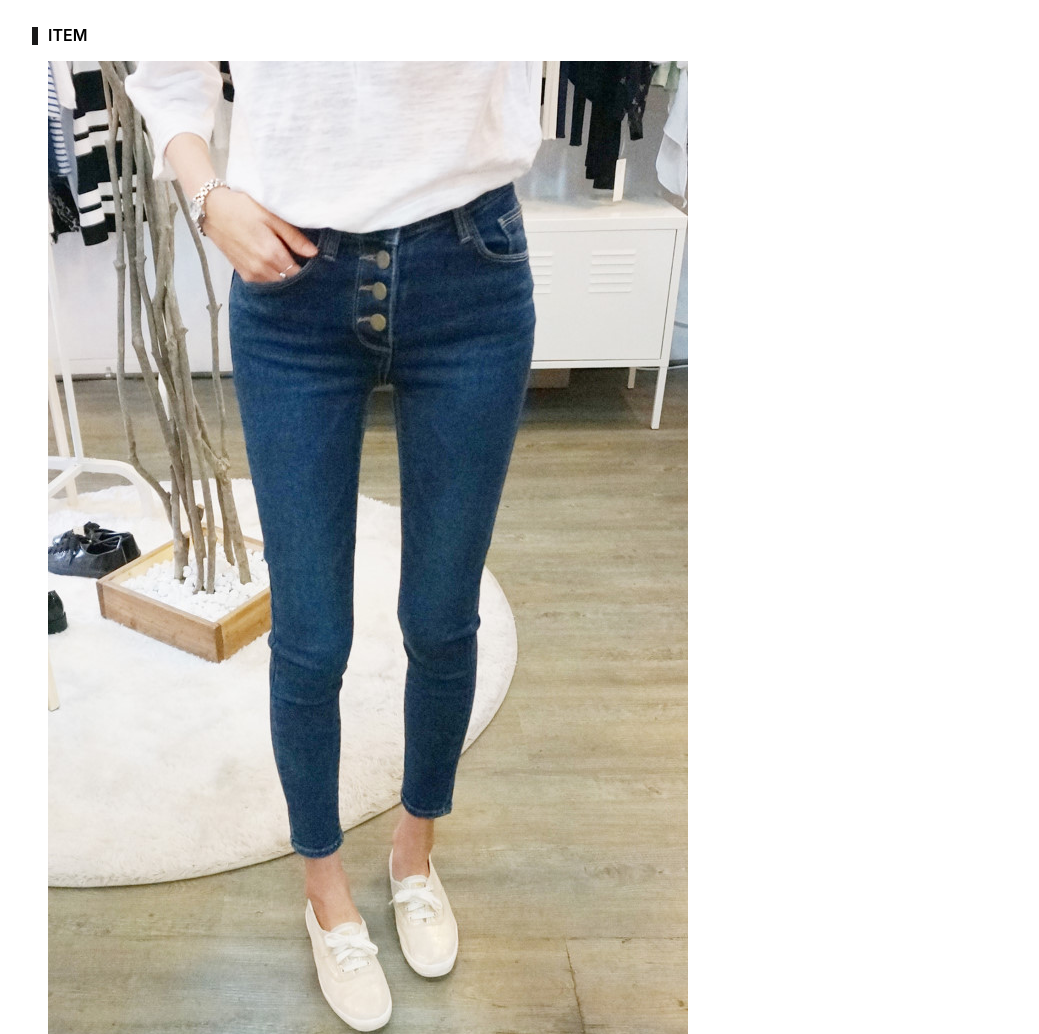
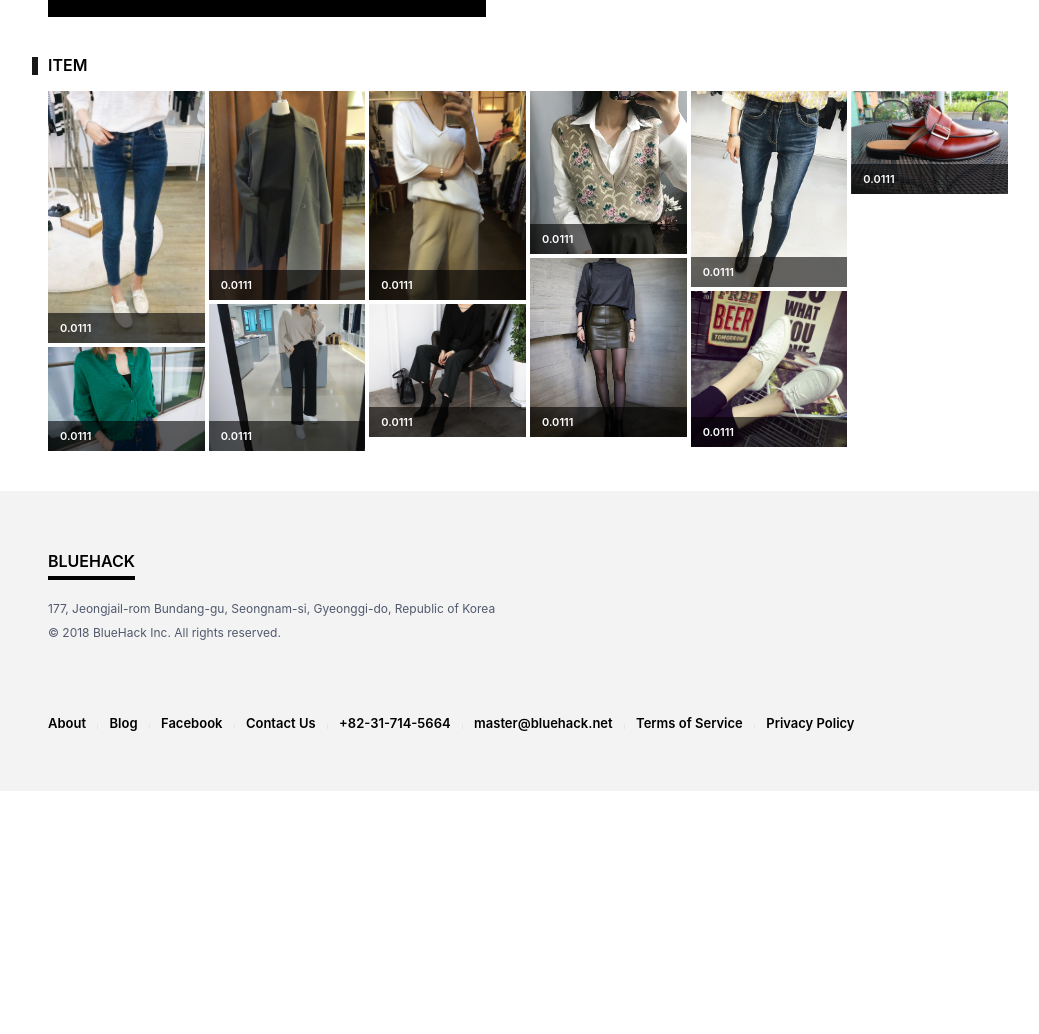
Before and after one commit to BlueLens/playground-html-prototype, a plain HTML site: page index.html in a window 1280 px wide. Shown: the part 886-1920 px from the top of the page, without its empty margins (112-1151 px from the left). After the commit the page ends 1677 px from the top, so only its background shows below. Drawn offline with Linux system fonts and the light colour scheme.

Commit message:
ITEM result list styling

```diff
--- a/dist/stylens.css
+++ b/dist/stylens.css
@@ -24,7 +24,7 @@
     font-size: 12px;
 }
 .section {
-    margin-bottom: 30px;
+    margin-bottom: 40px;
 }
 .s-title {
     position: relative;
@@ -242,6 +242,45 @@
     color: #000;
 }
 
+/* result list */
+.masonry {
+    column-count: 6;
+    column-gap: 4px;
+}
+.masonry figure {
+    position: relative;
+    margin: 0 0 4px;
+    cursor: pointer;
+    break-inside: avoid;
+}
+.masonry figure img {
+    display: block;
+    width: 100%;
+}
+.masonry figure figcaption {
+    position: absolute;
+    left: 0;
+    bottom: 0;
+    padding-left: 12px;
+    width: 100%;
+    height: 30px;
+    background: rgba(0,0,0,.6);
+    color: #FFF;
+    font-weight: 600;
+    font-size: 11px;
+    line-height: 30px;
+    text-align: left;
+    box-sizing: border-box;
+}
+.masonry:hover figure {
+    opacity: .5;
+}
+.masonry figure:hover {
+    z-index: 5;
+    opacity: 1;
+    box-shadow: 0 0 24px rgba(0,0,0,.25);
+}
+
 /* footer */
 .section-footer {
     margin: 0;
@@ -280,7 +319,7 @@
 }
 
 /* for easing transition */
-a, div, ::after, button, input {
+a, div, ::after, button, input, figure {
     transition: background 0.3s ease;
     transition: border 0.3s ease;
     transition: color 0.3s ease;
--- a/dist/stylens.js
+++ b/dist/stylens.js
@@ -54,8 +54,8 @@
     */
     $('.detecting-square').mousedown(function() {
         $('.detecting-square').removeClass('is-selected');
+        $('.page-item').removeClass('active');
         $(this).addClass('is-selected');
-        $('.page-item').removeClass('active');
         if($(this).is(':first-child')) {
             $('.page-item:first-child').addClass('active');
         } else if($(this).is(':nth-child(2)')) {
@@ -69,6 +69,7 @@
         };
     });
     $('.page-item').mousedown(function() {
+        $('.detecting-square').removeClass('is-selected');
         $('.page-item').removeClass('active');
         $(this).addClass('active');
         if($(this).is(':first-child')) {
--- a/index.html
+++ b/index.html
@@ -107,53 +107,53 @@
     </div>
 </section>
 
-<section class="result-area">
+<section class="result-area section">
     <div class="container grid-lg">
         <h3 class="s-title">ITEM</h3>
         <div class="result-list masonry">
             <figure class="figure">
-                <img src="data/img00.jpg" alt="">
-                <figcaption class="figure-caption text-left tooltip" data-tooltip="아주 조금 닮음">0.0111</figcaption>
+                <img src="data/img00.jpg" alt="" />
+                <figcaption>0.0111</figcaption>
             </figure>
             <figure class="figure">
-                <img src="data/img01.PNG" alt="">
-                <figcaption class="figure-caption text-left tooltip" data-tooltip="아주 조금 닮음">0.0111</figcaption>
+                <img src="data/img01.PNG" alt="" />
+                <figcaption>0.0111</figcaption>
             </figure>
             <figure class="figure">
-                <img src="data/img02.jpg" alt="">
-                <figcaption class="figure-caption text-left tooltip" data-tooltip="아주 조금 닮음">0.0111</figcaption>
+                <img src="data/img02.jpg" alt="" />
+                <figcaption>0.0111</figcaption>
             </figure>
             <figure class="figure">
-                <img src="data/img03.PNG" alt="">
-                <figcaption class="figure-caption text-left tooltip" data-tooltip="아주 조금 닮음">0.0111</figcaption>
+                <img src="data/img03.PNG" alt="" />
+                <figcaption>0.0111</figcaption>
             </figure>
             <figure class="figure">
-                <img src="data/img04.jpg" alt="">
-                <figcaption class="figure-caption text-left tooltip" data-tooltip="아주 조금 닮음">0.0111</figcaption>
+                <img src="data/img04.jpg" alt="" />
+                <figcaption>0.0111</figcaption>
             </figure>
             <figure class="figure">
-                <img src="data/img05.PNG" alt="">
-                <figcaption class="figure-caption text-left tooltip" data-tooltip="아주 조금 닮음">0.0111</figcaption>
+                <img src="data/img05.PNG" alt="" />
+                <figcaption>0.0111</figcaption>
             </figure>
             <figure class="figure">
-                <img src="data/img06.jpg" alt="">
-                <figcaption class="figure-caption text-left tooltip" data-tooltip="아주 조금 닮음">0.0111</figcaption>
+                <img src="data/img06.jpg" alt="" />
+                <figcaption>0.0111</figcaption>
             </figure>
             <figure class="figure">
-                <img src="data/img07.PNG" alt="">
-                <figcaption class="figure-caption text-left tooltip" data-tooltip="아주 조금 닮음">0.0111</figcaption>
+                <img src="data/img07.PNG" alt="" />
+                <figcaption>0.0111</figcaption>
             </figure>
             <figure class="figure">
-                <img src="data/img08.jpg" alt="">
-                <figcaption class="figure-caption text-left tooltip" data-tooltip="아주 조금 닮음">0.0111</figcaption>
+                <img src="data/img08.jpg" alt="" />
+                <figcaption>0.0111</figcaption>
             </figure>
             <figure class="figure">
-                <img src="data/img09.PNG" alt="">
-                <figcaption class="figure-caption text-left tooltip" data-tooltip="아주 조금 닮음">0.0111</figcaption>
+                <img src="data/img09.PNG" alt="" />
+                <figcaption>0.0111</figcaption>
             </figure>
             <figure class="figure">
-                <img src="data/img10.PNG" alt="">
-                <figcaption class="figure-caption text-left tooltip" data-tooltip="아주 조금 닮음">0.0111</figcaption>
+                <img src="data/img10.PNG" alt="" />
+                <figcaption>0.0111</figcaption>
             </figure>
         </div>
     </div>
```
